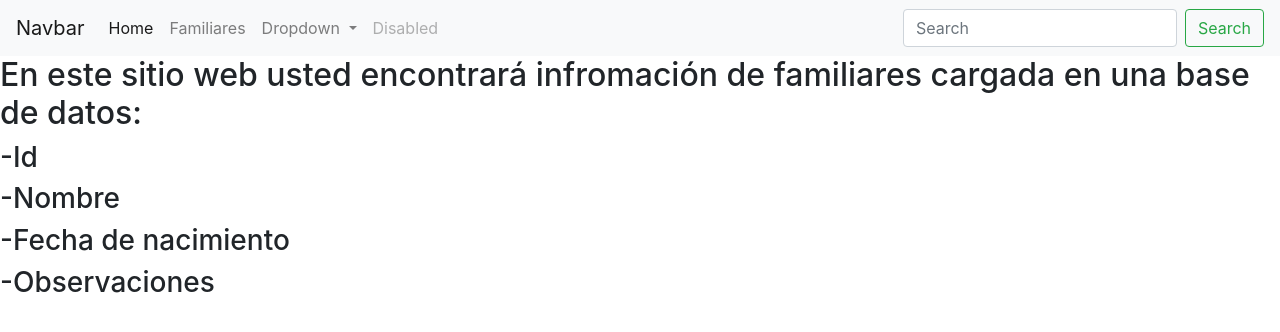
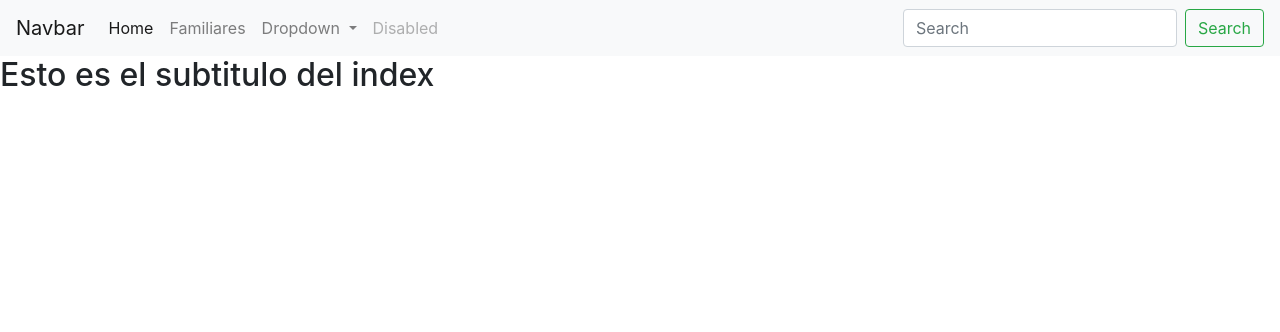
Before and after one commit to ramirobembeniuk/entregable_1, a Django app: page /index/ in a window 1280 px wide. Shown: the top 332 px of the page. Run offline with Django 4.2, Linux system fonts and the light colour scheme.

Commit message:
base.html

```diff
--- a/Familiares1/urls.py
+++ b/Familiares1/urls.py
@@ -16,12 +16,13 @@ Including another URLconf
 from django.contrib import admin
 from django.urls import path
 
-from Familiares1.views import bienvenida, index
+from Familiares1.views import bienvenida, index, contacto
 from app_familiares.views import familiares_vis
 
 urlpatterns = [
     path('admin/', admin.site.urls),
     path('bienvenida/', bienvenida, name='bienvenida'),
     path('index/',index,name='index'),
-    path('familiares_vis/',familiares_vis, name='familiares_vis')
+    path('familiares_vis/',familiares_vis, name='familiares_vis'),
+    path('contacto/',contacto, name='contacto')
 ]
--- a/Familiares1/views.py
+++ b/Familiares1/views.py
@@ -9,4 +9,7 @@ def bienvenida(request):
     return HttpResponse('<h1>Bienvenido/a a mi primer MVT</h1>')
 
 def index(request):
-    return render(request,'template1.html',context = {})
+    return render(request,'index.html',context = {})
+
+def contacto(request):
+    return render(request,'contacto.html')
--- a/templates/template1.html
+++ b/templates/base.html
@@ -5,7 +5,10 @@
     <meta charset="UTF-8">
     <meta http-equiv="X-UA-Compatible" content="IE=edge">
     <meta name="viewport" content="width=device-width, initial-scale=1.0">
-    <title>Document</title>
+    <title> {% block titulo %}
+        Document
+        {% endblock %}
+    </title>
     <link rel="stylesheet" href="https://cdn.jsdelivr.net/npm/bootstrap@4.6.1/dist/css/bootstrap.min.css"
         integrity="sha384-zCbKRCUGaJDkqS1kPbPd7TveP5iyJE0EjAuZQTgFLD2ylzuqKfdKlfG/eSrtxUkn" crossorigin="anonymous">
 </head>
@@ -49,12 +52,8 @@
         </div>
     </nav>
 
-
-    <h2>En este sitio web usted encontrará infromación de familiares cargada en una base de datos: </h2>
-    <h3>-Id</h3>
-    <h3>-Nombre</h3>
-    <h3>-Fecha de nacimiento</h3>
-    <h3>-Observaciones</h3>
+    {% block subtitulo %}
+    {% endblock %}
 </body>
 
 <script src="https://cdn.jsdelivr.net/npm/jquery@3.5.1/dist/jquery.slim.min.js"
--- /dev/null
+++ b/templates/contacto.html
@@ -0,0 +1,5 @@
+{% extends 'base.html' %}
+
+{% block titulo %}
+Contacto
+{% endblock %}
--- /dev/null
+++ b/templates/index.html
@@ -0,0 +1,9 @@
+{% extends 'base.html' %}
+
+{% block titulo %}
+Index
+{% endblock %}
+
+{% block subtitulo %}
+<h2>Esto es el subtitulo del index</h2>
+{% endblock %}
```
